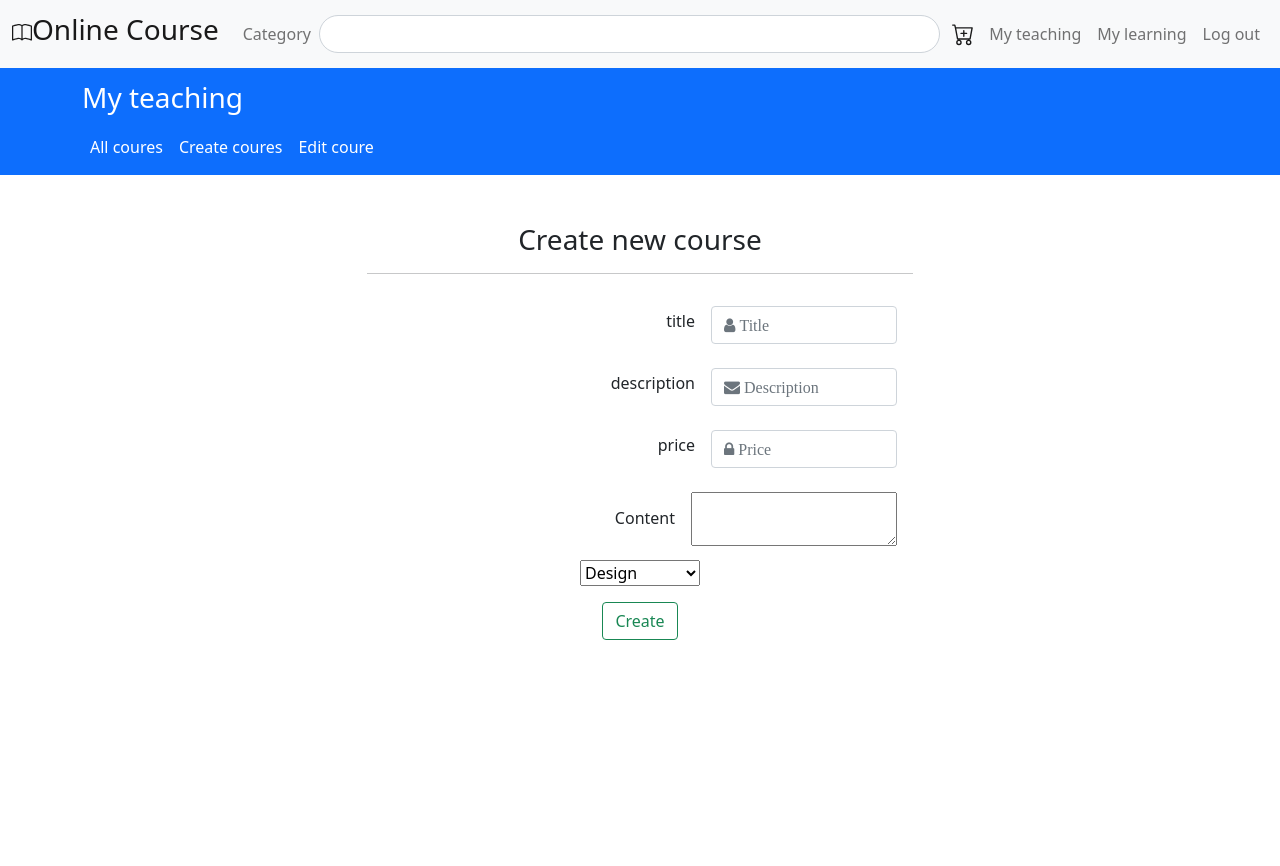
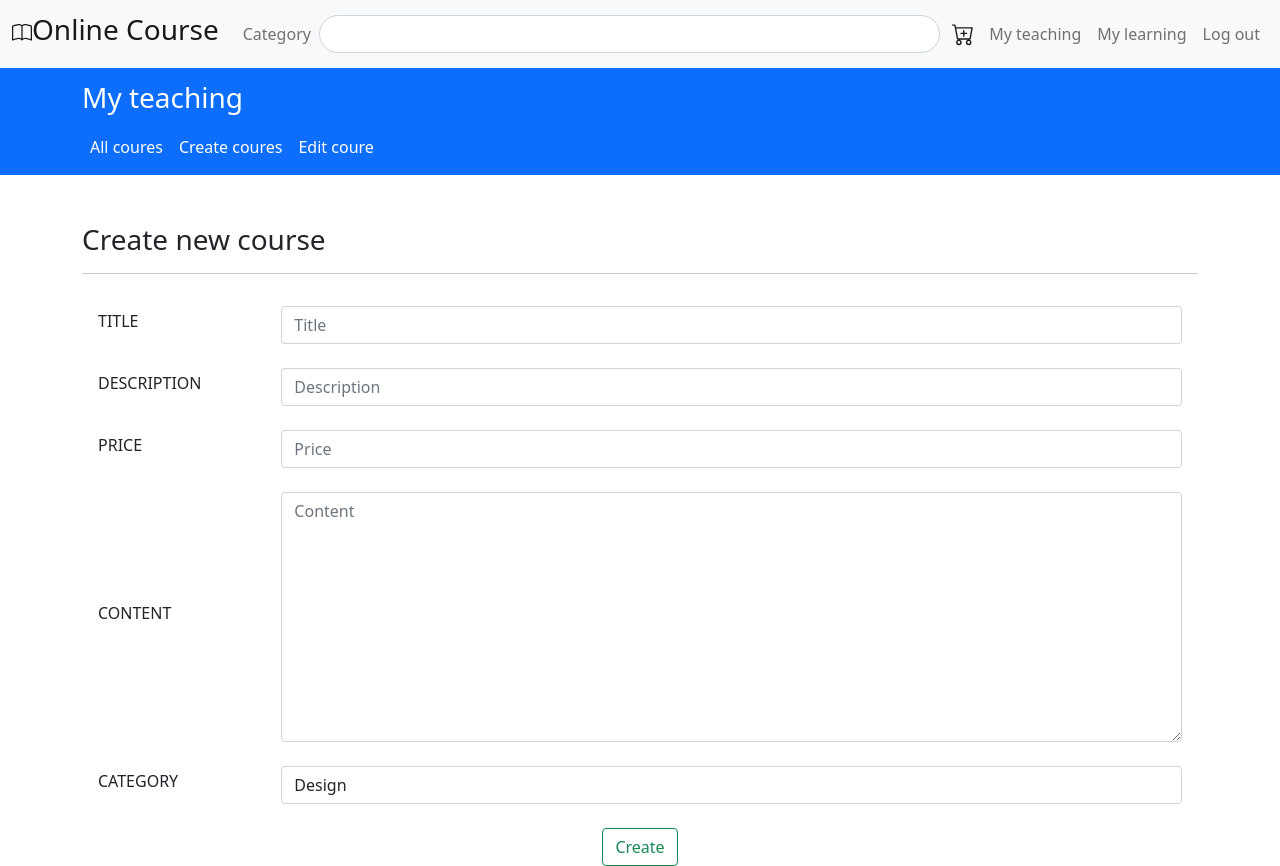
Before and after one commit to DeltaLF/online-course, a React (Create React App) app: page /instructor/course/new in a window 1280 px wide. Before the commit the page ends 800 px from the top, so only its background shows below. Built offline with nearby package versions, Linux system fonts and the light colour scheme; sample sign-in values are in the browser's storage.

Commit message:
form front end

```diff
--- a/src/components/instructor/CourseCreate.js
+++ b/src/components/instructor/CourseCreate.js
@@ -11,14 +11,10 @@ class CourseCreate extends React.Component {
   render() {
     console.log("render", this.props);
     return (
-      <div className="container">
-        <div className="row mt-5">
-          <div className="offset-md-3 col-md-6 align-self-center text-center text-nowrap">
-            <h3> Create new course</h3>
-            <hr />
-            <CourseForm onSubmit={this.onSubmit} name="Create" />
-          </div>
-        </div>
+      <div className="container mt-5 justify-content-center">
+        <h3> Create new course</h3>
+        <hr />
+        <CourseForm onSubmit={this.onSubmit} name="Create" />
       </div>
     );
   }
--- a/src/components/instructor/CourseEdit.js
+++ b/src/components/instructor/CourseEdit.js
@@ -11,14 +11,10 @@ class CourseEdit extends React.Component {
   render() {
     console.log("render", this.props);
     return (
-      <div className="container">
-        <div className="row mt-5">
-          <div className="offset-md-3 col-md-6 align-self-center text-center text-nowrap">
-            <h3> Edit course!</h3>
-            <hr />
-            <CourseForm onSubmit={this.onSubmit} name="Edit" />
-          </div>
-        </div>
+      <div className="container mt-5 justify-content-center">
+        <h3> Edit course</h3>
+        <hr />
+        <CourseForm onSubmit={this.onSubmit} name="Edit" />
       </div>
     );
   }
--- a/src/components/instructor/CourseForm.js
+++ b/src/components/instructor/CourseForm.js
@@ -16,7 +16,7 @@ class CourseForm extends React.Component {
   renderInput = (args) => {
     const { input, meta, placeholder, type } = args;
     //console.log("input", input, meta);
-    const className = `field ${
+    const className = `${
       meta.error && meta.touched ? "" : "" //"is-invalid" : "is-valid"
     }`;
     //console.log("renderInput", input, meta);
@@ -25,16 +25,15 @@ class CourseForm extends React.Component {
     console.log("args...", args);
     return (
       <div className={className}>
-        <i className="fa">
         <input
+          style={{ width: "100%" }}
           id={input.name}
-            className="form-control "
+          className="form-control"
           {...input}
           placeholder={placeholder}
           type={type}
           autoComplete="on"
         />
-        </i>
 
         {this.renderError(meta)}
       </div>
@@ -50,100 +49,78 @@ class CourseForm extends React.Component {
     //console.log("render in form", this.props);
     return (
       <form onSubmit={this.props.handleSubmit(this.onSubmit)}>
-        <div className="row g-3 align-items-center justify-content-end m-2">
-          <div className="col-auto">
+        <div className="row g-3 align-items-center justify-content-center m-2">
+          <div className="col-md-2  col-4">
             <label htmlFor="title" className="form-label">
-              title
+              TITLE
             </label>
           </div>
-          <div className="col-auto">
+          <div className="col-md-10 col-8">
             <Field
               name="title"
               component={this.renderInput}
               type="text"
-              placeholder="&#xf007; Title"
+              placeholder="Title"
             />
           </div>
         </div>
-        <div className="row g-3 align-items-center  justify-content-end m-2">
-          <div className="col-auto">
+        <div className="row g-3 align-items-center  justify-content-between m-2">
+          <div className="col-md-2  col-4">
             <label htmlFor="description" className="form-label">
-              description
+              DESCRIPTION
             </label>
           </div>
-          <div className="col-auto">
+          <div className="col-md-10 col-8">
             <Field
               formType={this.props.name}
               name="description"
               component={this.renderInput}
               type="text"
-              placeholder="&#xf0e0; Description"
+              placeholder="Description"
             />
           </div>
         </div>
-        <div className="row g-3 align-items-center  justify-content-end m-2">
-          <div className="col-auto">
+        <div className="row g-3 align-items-center justify-content-between m-2">
+          <div className="col-md-2  col-4">
             <label htmlFor="price" className="form-label">
-              price
+              PRICE
             </label>
           </div>
-          <div className="col-auto">
+          <div className="col-md-10 col-8">
             <Field
               formType={this.props.name}
               name="price"
               component={this.renderInput}
               type="number"
-              placeholder="&#xf023; Price"
+              placeholder="Price"
             />
           </div>
         </div>
-        <div className="row g-3 align-items-center  justify-content-end m-2">
-          <div className="col-auto">
+        <div className="row g-3 align-items-center justify-content-between m-2">
+          <div className="col-md-2  col-4">
             <label htmlFor="Content" className="form-label">
-              Content
+              CONTENT
             </label>
           </div>
-          <div className="col-auto">
-            <Field name="Content" component="textarea" />
+          <div className="col-md-10 col-8">
+            <Field
+              name="Content"
+              component="textarea"
+              className="form-control"
+              placeholder="Content"
+              style={{ height: "250px" }}
+            />
           </div>
         </div>
 
-        {/* <div className="mb-3 row g-3 align-items-center">
-          <Field
-            name="title"
-            component={this.renderInput}
-            type="text"
-            placeholder="&#xf007; Title"
-          />
+        <div className="row g-3 align-items-center justify-content-between m-2 mb-4">
+          <div className="col-md-2  col-4">
+            <label htmlFor="Content" className="form-label">
+              CATEGORY
+            </label>
           </div>
-
-        <div className="mb-3">
-          <label htmlFor="description">description</label>
-          <Field
-            formType={this.props.name}
-            name="description"
-            component={this.renderInput}
-            type="text"
-            placeholder="&#xf0e0; Description"
-          />
-        </div>
-
-        <div className="mb-3">
-          <Field
-            formType={this.props.name}
-            name="price"
-            component={this.renderInput}
-            type="number"
-            placeholder="&#xf023; Price"
-          />
-        </div>
-
-        <div className="mb-3">
-          <Field name="Content" component="textarea" />
-        </div> */}
-
-        <div className="mb-3">
-          <Field name="Category" component="select">
+          <div className="col-md-10 col-8">
+            <Field name="Category" component="select" className="form-control">
               <option value="Design">Design</option>
               <option value="Software">Software</option>
               <option value="Bussiness">Bussiness</option>
@@ -152,10 +129,10 @@ class CourseForm extends React.Component {
               <option value="Others">Others</option>
             </Field>
           </div>
-
-        <button className="btn btn-outline-success input-block-level">
-          {this.props.name}
-        </button>
+        </div>
+        <div className="d-flex justify-content-center">
+          <button className="btn btn-outline-success">{this.props.name}</button>
+        </div>
       </form>
     );
   }
```
Lines whose indentation alone changed are shown as unchanged.
